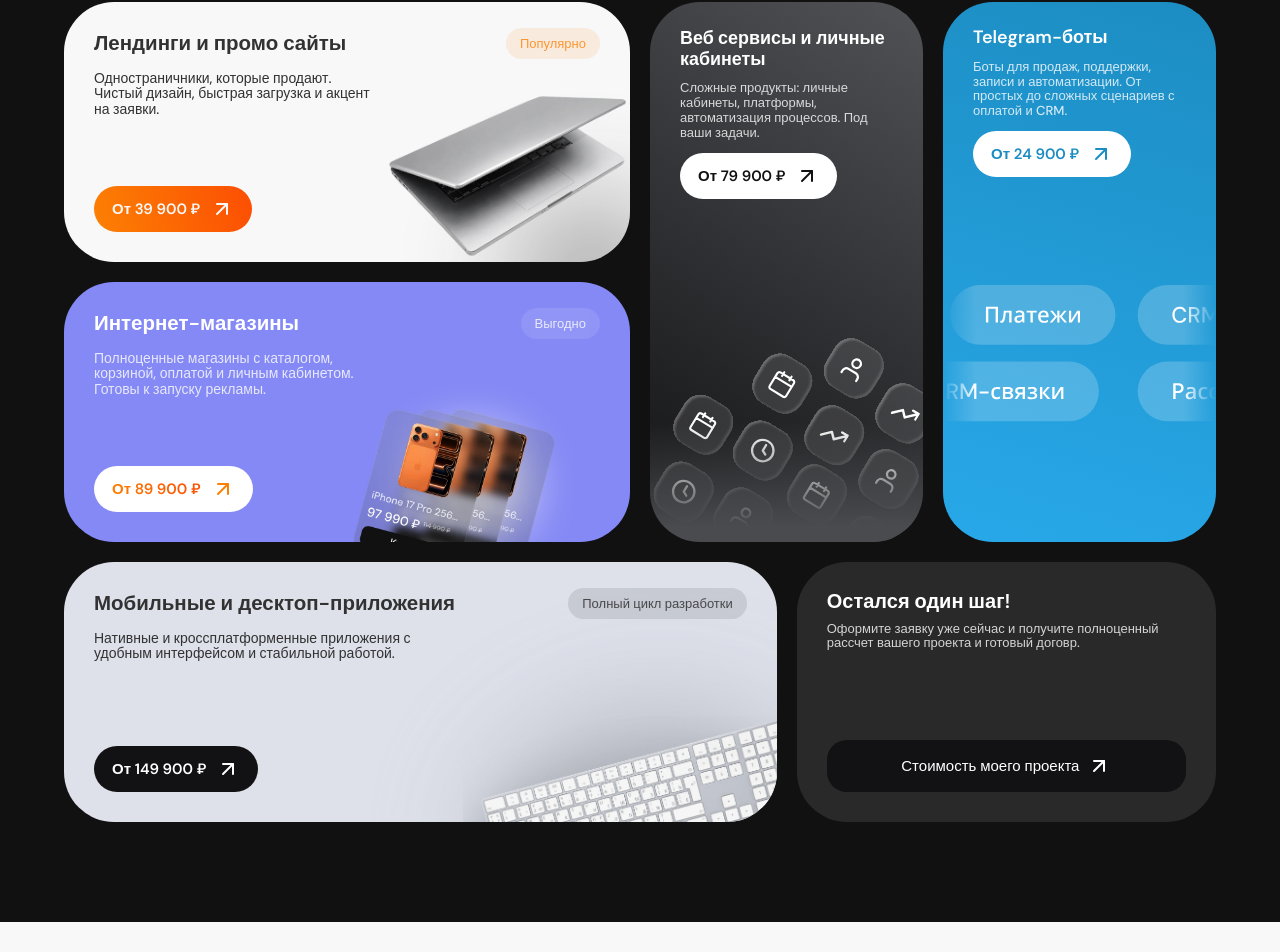
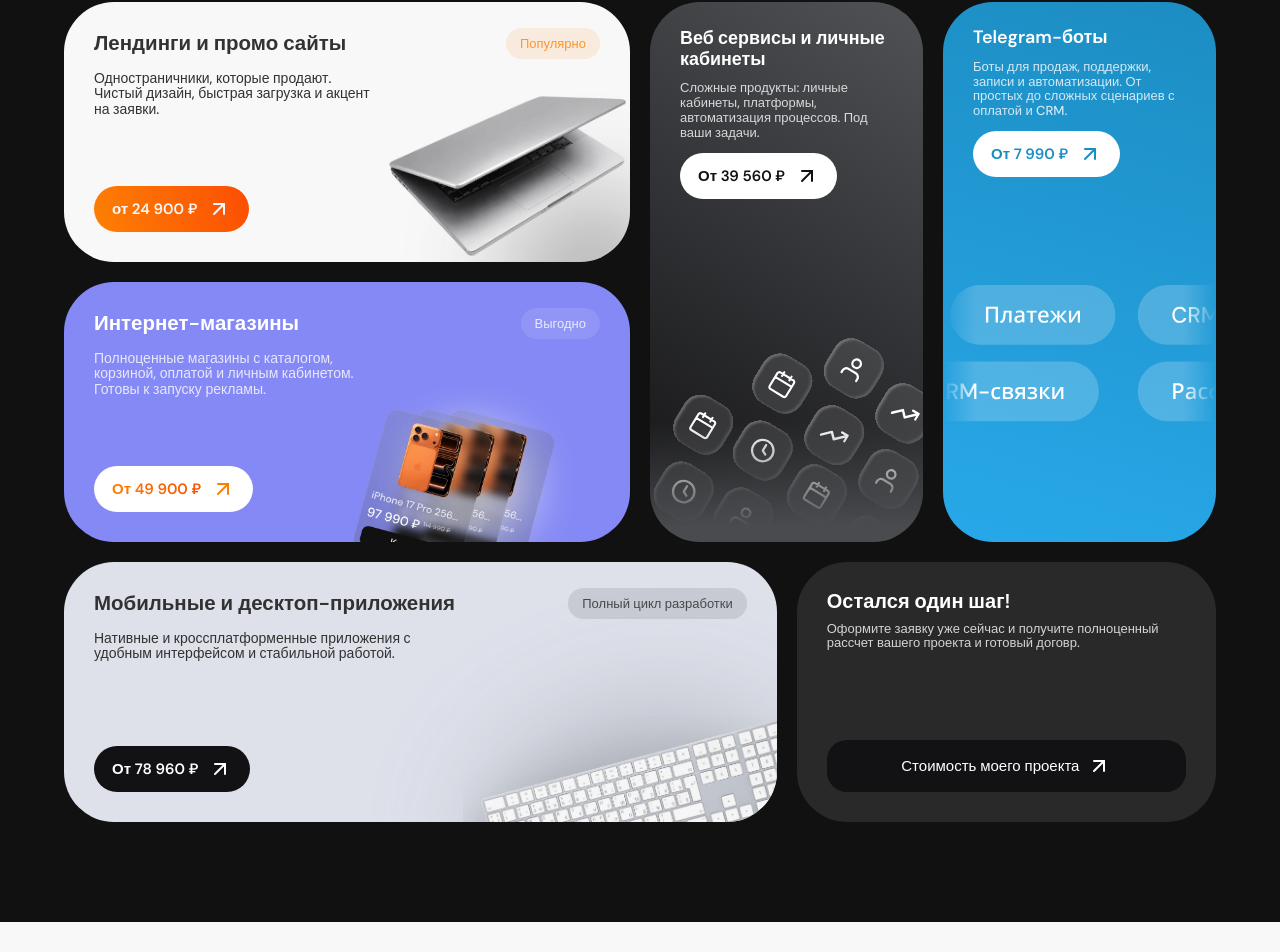
Before and after one commit to AlexCrowd3/AvoraLab, a React (Vite) app: page / in a window 1280 px wide. Shown: the part 980-1932 px from the top of the page. Built offline with nearby package versions, Linux system fonts and the light colour scheme; a web font is replaced by a local one.

Commit message:
Add TG & Fix prices

```diff
--- a/src/components/Footer/Footer.tsx
+++ b/src/components/Footer/Footer.tsx
@@ -34,7 +34,7 @@
             и приносят прибыль. Под ключ, по договору, в срок.
           </p>
           <div className={styles.social}>
-            <a href="#" className={styles.socialIcon} aria-label="Telegram">
+            <a href="https://t.me/RAFF_LEMs" className={styles.socialIcon} aria-label="Telegram">
               <Send size={20} />
             </a>
             <a href="mailto:avora-lab@gmail.com" className={styles.socialIcon} aria-label="Email">
@@ -77,7 +77,7 @@
           <h3 className={styles.colTitle}>Контакты</h3>
           <ul className={styles.linkList}>
             <li>
-              <a href="#">Telegram</a>
+              <a href="https://t.me/RAFF_LEMs">Telegram</a>
             </li>
             <li>
               <a href="mailto:avora-lab@gmail.com">avora-lab@gmail.com</a>
--- a/src/components/WhatWeBuild/WhatWeBuild.tsx
+++ b/src/components/WhatWeBuild/WhatWeBuild.tsx
@@ -61,7 +61,7 @@
                   Одностраничники, которые продают. Чистый дизайн, быстрая загрузка и акцент на
                   заявки.
                 </p>
-                <PriceButton tone="orange">От 39 900 ₽</PriceButton>
+                <PriceButton tone="orange">от 24 900 ₽</PriceButton>
                 <div className={styles.landingArt} aria-hidden="true">
                   <div className={styles.landingGlow} />
                   <img src={landingPreview} alt="" loading="lazy" />
@@ -82,7 +82,7 @@
                   Полноценные магазины с каталогом, корзиной, оплатой и личным кабинетом. Готовы к
                   запуску рекламы.
                 </p>
-                <PriceButton tone="white-orange">От 89 900 ₽</PriceButton>
+                <PriceButton tone="white-orange">От 49 900 ₽</PriceButton>
                 <div className={styles.storeArt} aria-hidden="true">
                   <img src={iphoneStackNew} alt="" loading="lazy" className={styles.storeStackImg} />
                 </div>
@@ -101,7 +101,7 @@
                   Сложные продукты: личные кабинеты, платформы, автоматизация процессов. Под ваши
                   задачи.
                 </p>
-                <PriceButton tone="white-dark">От 79 900 ₽</PriceButton>
+                <PriceButton tone="white-dark">От 39 560 ₽</PriceButton>
                 <div className={styles.bubbleField} aria-hidden="true">
                   <img
                     src={webservicesIcons}
@@ -123,7 +123,7 @@
                   Боты для продаж, поддержки, записи и автоматизации. От простых до сложных
                   сценариев с оплатой и CRM.
                 </p>
-                <PriceButton tone="white-blue">От 24 900 ₽</PriceButton>
+                <PriceButton tone="white-blue">От 7 990 ₽</PriceButton>
                 <div className={styles.marquee} aria-hidden="true">
                   <img src={telegramPills} alt="" loading="lazy" className={styles.telegramImg} />
                 </div>
@@ -148,7 +148,7 @@
                 Нативные и кроссплатформенные приложения с удобным интерфейсом и стабильной
                 работой.
               </p>
-              <PriceButton tone="dark">От 149 900 ₽</PriceButton>
+              <PriceButton tone="dark">От 78 960 ₽</PriceButton>
               <div className={styles.laptopArt} aria-hidden="true">
                 <div className={styles.laptopGlow} />
                 <img src={laptopMockup} alt="" loading="lazy" />
--- a/src/pages/Services/ServiceCards.tsx
+++ b/src/pages/Services/ServiceCards.tsx
@@ -116,7 +116,7 @@
       'Формы заявок и аналитика',
       'Базовая SEO-оптимизация',
     ],
-    price: 'Цены начинаются от 39 900 ₽',
+    price: 'Цены начинаются от 24 900 ₽',
     duration: 'Срок от 5 дней',
     cardClass: 'cardWhite',
     Visual: LandingVisual,
@@ -135,7 +135,7 @@
       'Админ-панель',
       'Интеграции с доставкой и CRM',
     ],
-    price: 'Цены начинаются от 89 900 ₽',
+    price: 'Цены начинаются от 49 900 ₽',
     duration: 'Срок от 3-5 недель',
     cardClass: 'cardPurple',
     Visual: StoreVisual,
@@ -153,7 +153,7 @@
       'Интеграции с внешними сервисами',
       'Масштабируемая архитектура',
     ],
-    price: 'Цены начинаются от 79 900 ₽',
+    price: 'Цены начинаются от 39 560 ₽',
     duration: 'Срок от 4–8 недель',
     cardClass: 'cardDark',
     Visual: WebServicesVisual,
@@ -171,7 +171,7 @@
       'Админ-панель',
       'Рассылки и уведомления',
     ],
-    price: 'Цены начинаются От 24 900 ₽',
+    price: 'Цены начинаются От 7 990 ₽',
     duration: 'Срок от 5–14 дней',
     cardClass: 'cardBlue',
     Visual: TelegramVisual,
@@ -190,7 +190,7 @@
       'Интеграции',
       'Публикация в сторах (при необходимости)',
     ],
-    price: 'Цены начинаются От 149 900 ₽',
+    price: 'Цены начинаются От 78 960 ₽',
     duration: 'Срок от 3-5 недель',
     cardClass: 'cardSlate',
     Visual: MobileVisual,
```
